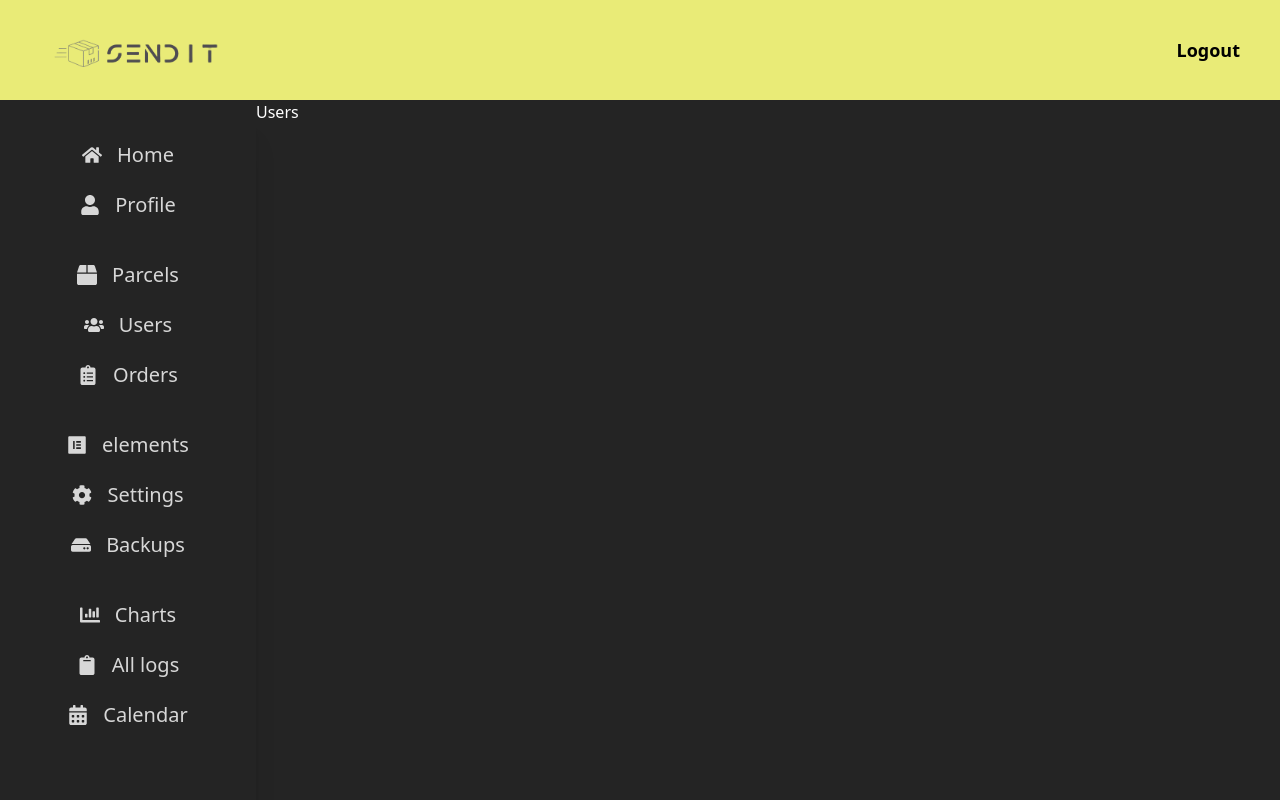
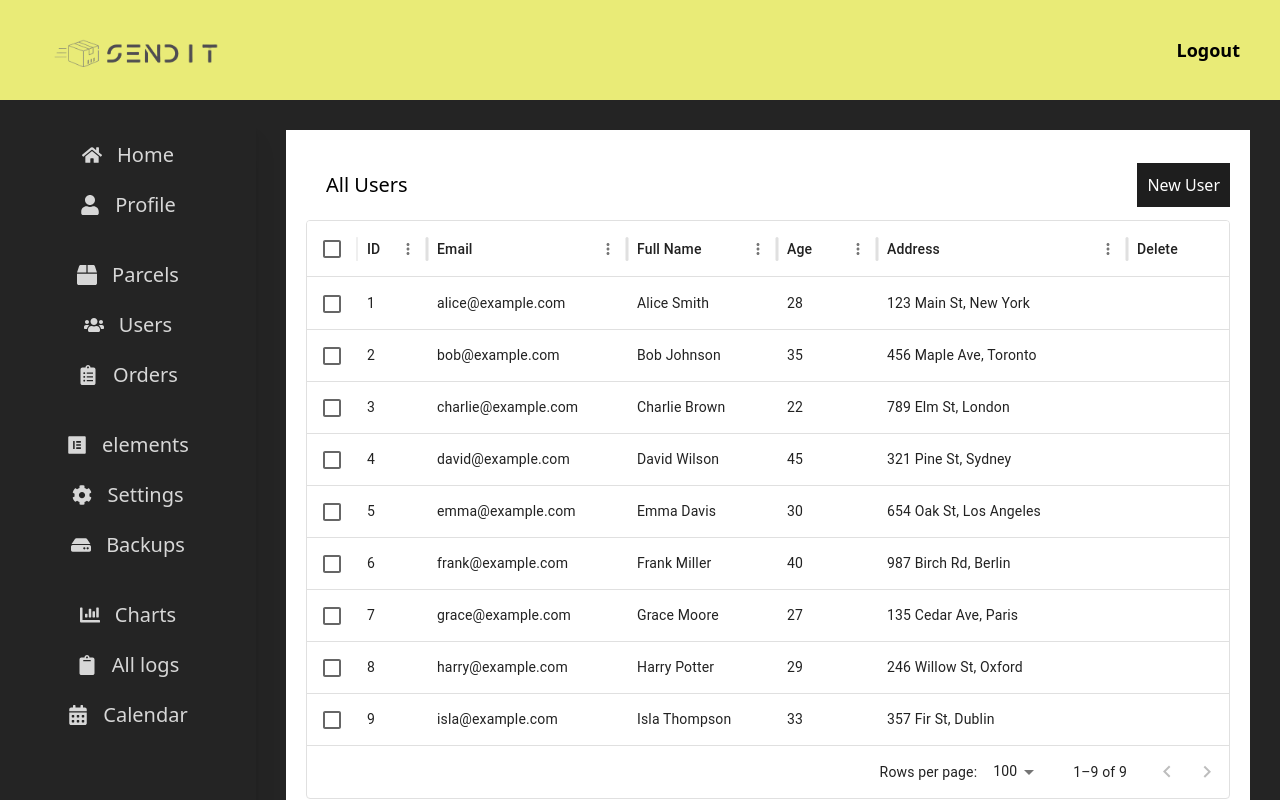
Before and after one commit to valanboy/sendit1, a React (Vite) app in the folder admin/: page /users in a window 1280 px wide. Shown: the top 800 px of the page. Built offline with nearby package versions, Linux system fonts and the light colour scheme.

Commit message:
created users page in the admin dashboard

```diff
--- a/admin/src/pages/Users.jsx
+++ b/admin/src/pages/Users.jsx
@@ -1,10 +1,53 @@
+import { DataGrid } from '@mui/x-data-grid';
+import { FaTrash } from 'react-icons/fa';
+
+
+const columns = [
+  { field: 'id', headerName: 'ID', width: 70 },
+  { field: 'email', headerName: 'Email', width: 200 },
+  { field: 'fullName', headerName: 'Full Name', width: 150 },
+  { field: 'age', headerName: 'Age', width: 100 },
+  { field: 'address', headerName: 'Address', width: 250 },
+  { field: 'delete', headerName: 'Delete', width: 150,
+   rendercell: (params)=>{
+     return(
+       <div>
+       <FaTrash/>
+       </div>
+     )
+   }
+  }
+];
+
+const rows = [
+  { id: 1, email: 'alice@example.com', fullName: 'Alice Smith', age: 28, country: 'USA', address: '123 Main St, New York' },
+  { id: 2, email: 'bob@example.com', fullName: 'Bob Johnson', age: 35, country: 'Canada', address: '456 Maple Ave, Toronto' },
+  { id: 3, email: 'charlie@example.com', fullName: 'Charlie Brown', age: 22, country: 'UK', address: '789 Elm St, London' },
+  { id: 4, email: 'david@example.com', fullName: 'David Wilson', age: 45, country: 'Australia', address: '321 Pine St, Sydney' },
+  { id: 5, email: 'emma@example.com', fullName: 'Emma Davis', age: 30, country: 'USA', address: '654 Oak St, Los Angeles' },
+  { id: 6, email: 'frank@example.com', fullName: 'Frank Miller', age: 40, country: 'Germany', address: '987 Birch Rd, Berlin' },
+  { id: 7, email: 'grace@example.com', fullName: 'Grace Moore', age: 27, country: 'France', address: '135 Cedar Ave, Paris' },
+  { id: 8, email: 'harry@example.com', fullName: 'Harry Potter', age: 29, country: 'UK', address: '246 Willow St, Oxford' },
+  { id: 9, email: 'isla@example.com', fullName: 'Isla Thompson', age: 33, country: 'Ireland', address: '357 Fir St, Dublin' },
+
+];
 
 const Users = () => {
   return (
-    <div className="text-white">
-      Users
-    </div>
+    <div className="m-[30px] bg-[#fff] p-[20px]">
+      <div className="flex items-center justify-between">
+          <h1 className="m-[20px] text-[20px]">All Users</h1>
+          <button className="bg-[#1e1e1e] text-white p-[10px] cursor-pointer">New User</button>
+      </div>
+
+      <DataGrid
+      rows={rows}
+      columns={columns}
+      checkboxSelection />
+   </div>
+
   )
 }
 
+
 export default Users
```
